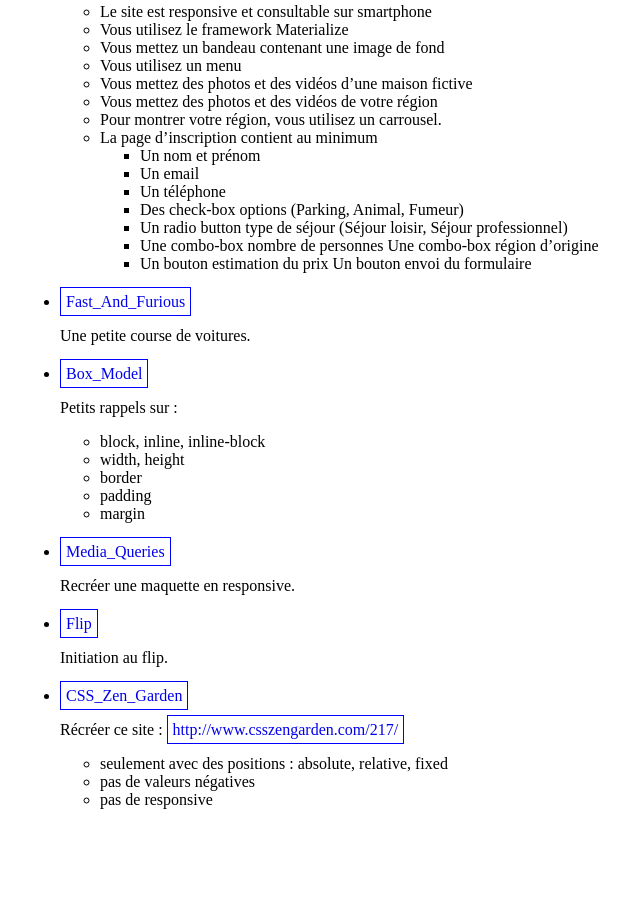
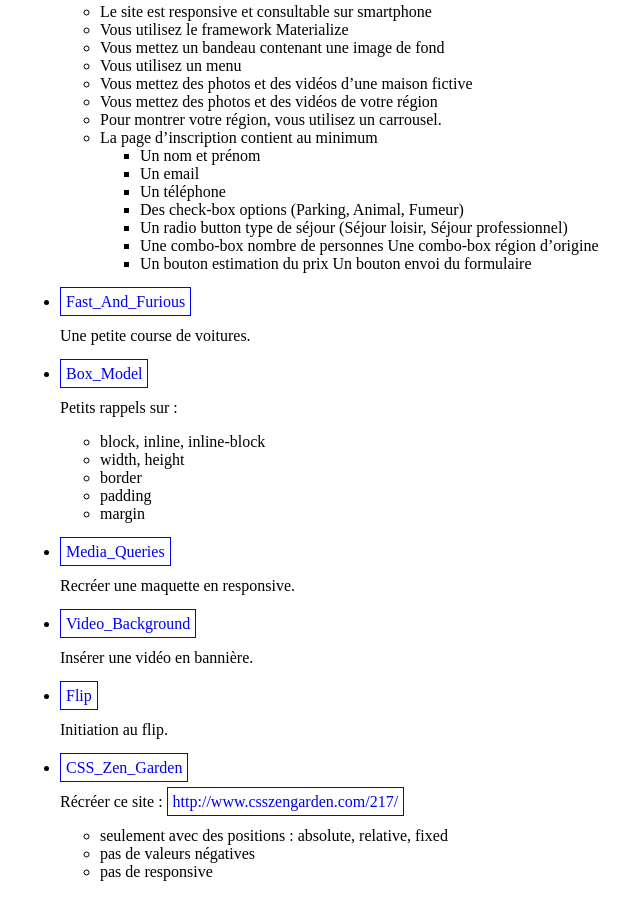
Before and after one commit to Ericantonais/HTML_CSS, a plain HTML site: page index.html in a window 1280 px wide. Shown: the part 329-1230 px from the top of the page, without its empty margins (8-648 px from the left). Before the commit the page ends 1158 px from the top, so only its background shows below. Drawn offline with Linux system fonts and the light colour scheme.

Commit message:
Update index.html

```diff
--- a/index.html
+++ b/index.html
@@ -64,6 +64,10 @@
 			<p>Recréer une maquette en responsive.</p>
 		</li>
 		<li class="projet">
+			<a href="Video_Background/index.html" target="_blank">Video_Background</a>
+			<p>Insérer une vidéo en bannière.</p>
+		</li>
+		<li class="projet">
 			<a href="Flip/index.html" target="_blank">Flip</a>
 			<p>Initiation au flip.</p>
 		</li>
```
